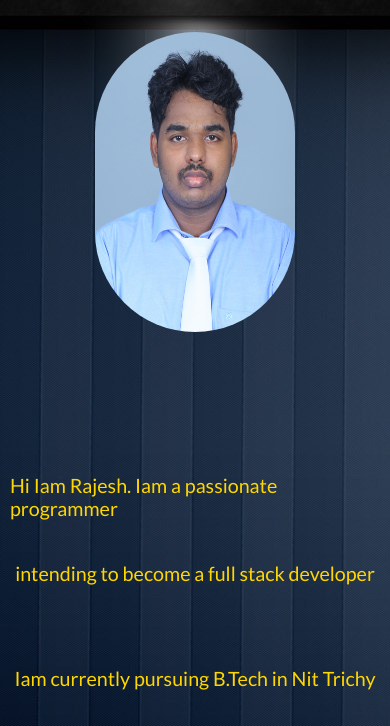
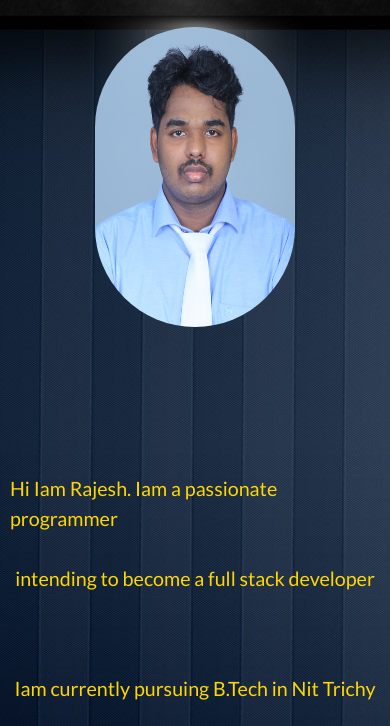
Before and after one commit to Rajesh000730/Rajesh000730.github.io, a plain HTML site: page index.html in a window 390 px wide. Shown: the top 726 px of the page. Drawn offline with nearby package versions, Linux system fonts and the light colour scheme.

Commit message:
added .description elements container

```diff
--- a/css/main.css
+++ b/css/main.css
@@ -36,15 +36,17 @@ img{
     width: 70px;
     height: 70px;
     border: 10px solid black;
-    border-radius: 5px;
-    animation: move 3s infinite linear;
+    border-top: 10px solid #3498db;
+    border-radius: 50%;
+
+    animation: move 1s linear infinite;
 }
 @keyframes move{
-    from {
+    0% {
         transform: rotate(0deg);
       }
-      to {
-        transform: rotate(359deg);
+    100%{
+        transform: rotate(360deg);
       }
 }
 .container{
@@ -56,6 +58,20 @@ img{
     align-items: center;
     justify-content: space-evenly;
     background-image: url('../bcgimage.jpg');
+}
+
+.p--elements{
+    width: 45%;
+    height: 160px;
+
+    display: flex;
+    flex-direction: column;
+    flex-wrap: wrap;
+    align-items: center;
+    justify-content: space-evenly;
+    line-height: 30px;
+    box-sizing: border-box;
+
 }
 #image{
     width: 300px;
@@ -87,7 +103,9 @@ img{
 }
 @media (max-width:500px){
 
-
+    .p--elements{
+        width: 100%;
+    }
     .description{
       font-size: 1.2em;
     }
@@ -118,6 +136,9 @@ img{
         height: 410px;
         margin-top: 10px;
     }
+     .p--elements{
+        width: 100%;
+    }
   }
 
   @media (max-width:800px){
@@ -131,5 +152,17 @@ img{
         height: 100px;
 
     }
+     .p--elements{
+        width: 100%;
+    }
 
   }
+  @media (max-width:1415px){
+
+
+
+     .p--elements{
+        width: 100%;
+    }
+
+  }
--- a/index.html
+++ b/index.html
@@ -22,8 +22,10 @@
         <div id="image" class="lazy-background">
             <img src="rajesh.JPG" alt="">
         </div>
-        <p class="description">Hi Iam Rajesh. Iam a passionate programmer  </p>
-        <p class="description">intending to become a full stack developer</p>
+        <div class="p--elements" >
+            <p class="description">Hi Iam Rajesh. Iam a passionate programmer  </p>
+            <p class="description">intending to become a full stack developer</p>
+        </div>
         <br>
         <p class="description">Iam currently pursuing B.Tech in Nit Trichy </p>
         <div id="links">
```
